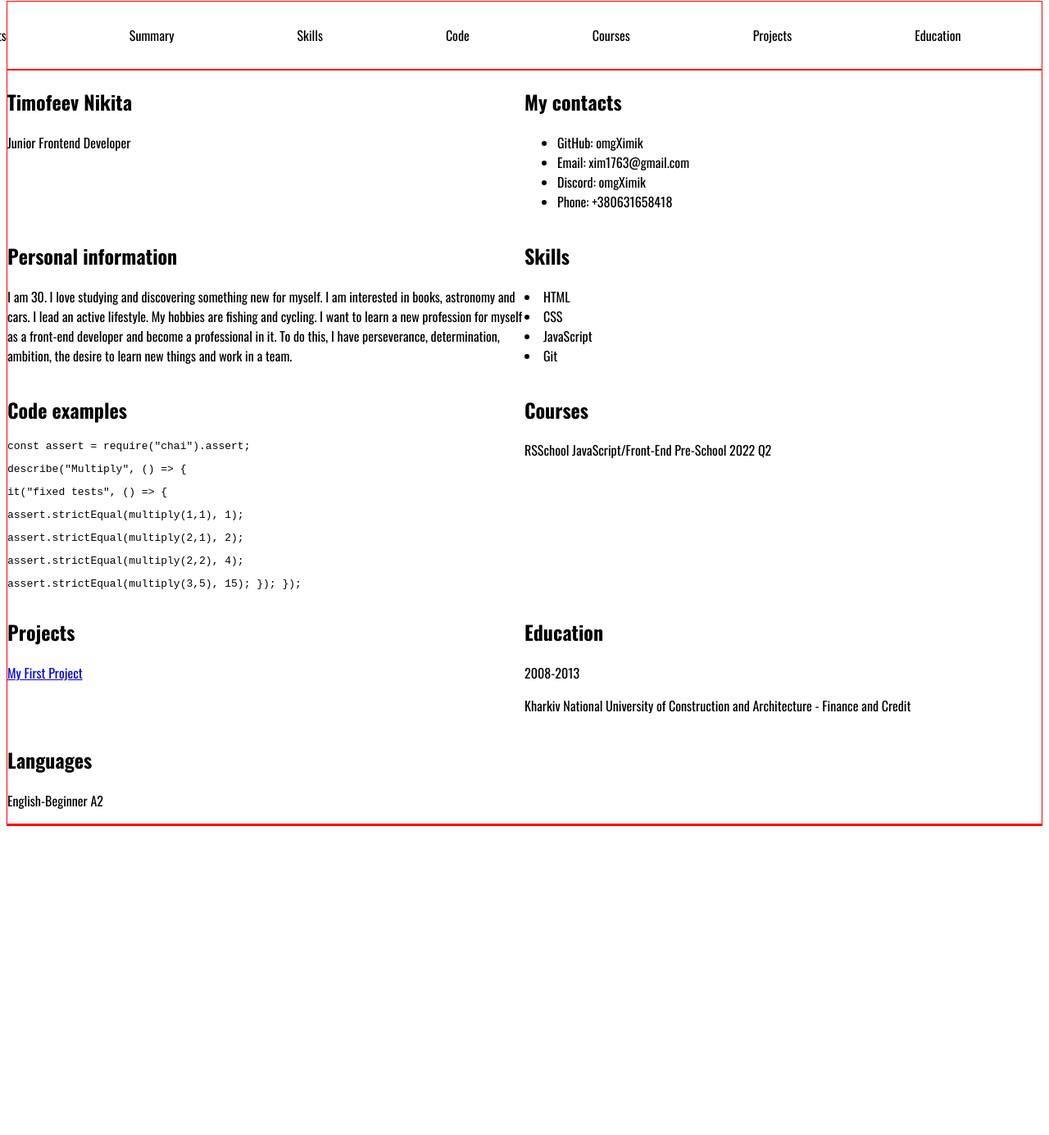
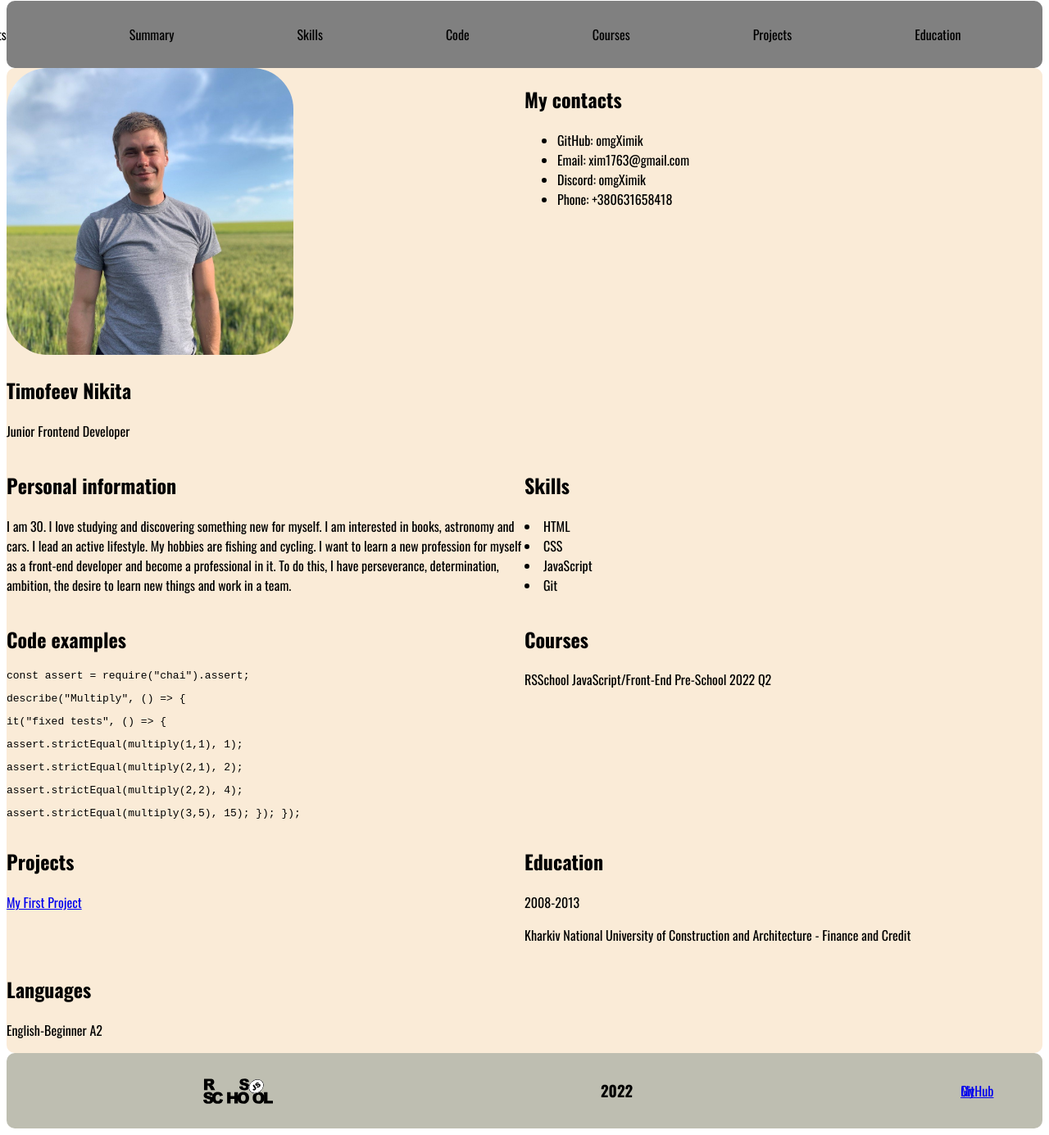
Before and after one commit to omgXimik/rsschool-cv, a plain HTML site: page index.html in a window 1280 px wide. Shown: the part 7-1392 px from the top of the page at 82% size. Before the commit the page ends 1023 px from the top, so only its background shows below. Drawn offline with Linux system fonts and the light colour scheme.

Commit message:
fix: recod

```diff
--- a/index.html
+++ b/index.html
@@ -41,6 +41,13 @@
     <main class="main">
       <div class="container main-container">
         <section class="section" id="profile">
+          <img
+            class="img"
+            src="assets/img/fotovc.jpg"
+            alt="My foto"
+            width="350"
+            height="350"
+          />
           <h1 class="section-title">Timofeev Nikita</h1>
           <p>Junior Frontend Developer</p>
         </section>
@@ -110,6 +117,21 @@
     </main>
     <footer class="footer">
       <div class="container"></div>
+      <ul class="footer-list">
+        <li class="footer-link">
+          <a class="footer-rsscool" href="https://rs.school/js/" target="_blank"
+            ><img
+              src="assets/svg/rs_school_js.svg"
+              alt="RSSchool"
+              width="85"
+              height="60"
+          /></a>
+        </li>
+        <li class="footer-link"><h3 class="footer-ear">2022</h3></li>
+        <li class="footer-link">
+          <a class="footer-git" href="https://github.com/omgXimik">My GitHub</a>
+        </li>
+      </ul>
     </footer>
   </body>
 </html>
--- a/style.css
+++ b/style.css
@@ -1,6 +1,12 @@
 @font-face {
   font-family: Oswald;
   src: url(assets/fonts/Oswald/Oswald-VariableFont_wght.ttf);
+}
+
+@media (max-width: 768px) {
+  .section {
+    width: 100%;
+  }
 }
 
 html {
@@ -19,20 +25,38 @@ body {
 }
 
 header {
-  border: 1px solid red;
+  background-color: gray;
+  border-radius: 10px;
 }
 
 main {
-  border: 1px solid red;
+  background-color: antiquewhite;
+  border-radius: 10px;
 }
 
 footer {
-  border: 1px solid red;
+  background-color: rgb(190, 190, 177);
+  border-radius: 10px;
 }
 
 .container {
   max-width: 1440px;
   margin: 0 auto;
+}
+
+.footer-list {
+  display: flex;
+  align-items: center;
+  list-style: none;
+}
+
+.footer-link {
+  padding: 0 200px;
+  line-height: 0px;
+}
+
+.footer-git {
+  justify-content: flex-end;
 }
 
 .nav-list {
@@ -63,3 +87,7 @@ footer {
 .section {
   width: 50%;
 }
+
+.img {
+  border-radius: 50px;
+}
```
Also changed, not shown: assets/svg/rs_school_js.svg (added), 1 other file.
